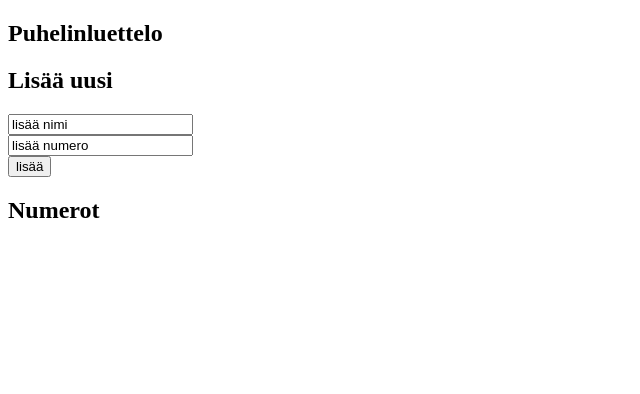
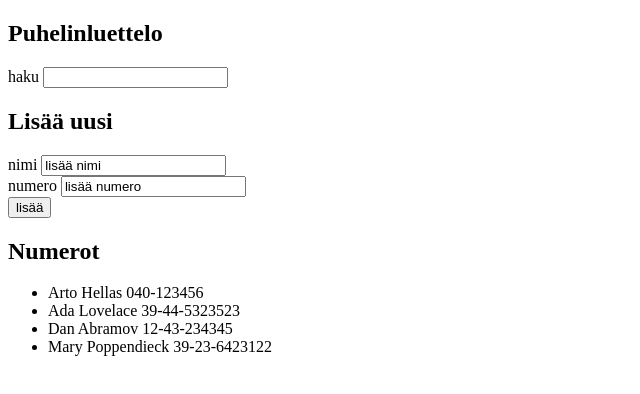
Before and after one commit to imlastrebor/FullStackOpen2019, a React (Create React App) app in the folder Osa2/puhelinluettelo/: page / in a window 1280 px wide. Shown: the top 394 px of the page, without its empty margins (0-640 px from the left). Built offline with nearby package versions, Linux system fonts and the light colour scheme; data requests are answered from the project's data file.

Commit message:
kohdat 2.9 ja 2.11 valmiina
Palasin tekemään kohdan 2.9

```diff
--- /dev/null
+++ b/Osa2/puhelinluettelo/db.json
@@ -0,0 +1,24 @@
+{
+  "persons": [
+    {
+      "name": "Arto Hellas",
+      "number": "040-123456",
+      "id": 1
+    },
+    {
+      "name": "Ada Lovelace",
+      "number": "39-44-5323523",
+      "id": 2
+    },
+    {
+      "name": "Dan Abramov",
+      "number": "12-43-234345",
+      "id": 3
+    },
+    {
+      "name": "Mary Poppendieck",
+      "number": "39-23-6423122",
+      "id": 4
+    }
+  ]
+}
--- a/Osa2/puhelinluettelo/src/App.js
+++ b/Osa2/puhelinluettelo/src/App.js
@@ -1,4 +1,5 @@
-import React, { useState } from "react";
+import React, { useState, useEffect } from "react";
+import axios from "axios";
 
 const Button = ({ text, mission }) => {
   return (
@@ -8,35 +9,111 @@ const Button = ({ text, mission }) => {
   );
 };
 
-const Input = ({ content, handle }) => {
+const Input = ({ field, content, handle }) => {
   return (
     <div>
-      <input value={content} onChange={handle} />
+      {field} <input value={content} onChange={handle} />
     </div>
   );
 };
+
+// const FilteredNames = props => {
+//   const result = props.nameSearch(props.uniqueNames, props.filter);
+//   return <li>{result}</li>;
+// };
+
+const Filter = props => {
+  return (
+    <>
+      <form>
+        <Input
+          field={props.fieldFilter}
+          content={props.contentFilter}
+          handle={props.handleFilter}
+        />
+      </form>
+      {/* <ul>
+        <FilteredNames
+          nameSearch={props.nameSearch}
+          uniqueNames={props.uniqueNames}
+          filter={props.filter}
+        />
+      </ul> */}
+    </>
+  );
+};
+
 const PersonForm = props => {
   return (
     <>
       <form>
-        <Input content={props.contentName} handle={props.handleName} />
-        <Input content={props.contentNumber} handle={props.handleNumber} />
+        <Input
+          field={props.fieldName}
+          content={props.contentName}
+          handle={props.handleName}
+        />
+        <Input
+          field={props.fieldNumber}
+          content={props.contentNumber}
+          handle={props.handleNumber}
+        />
         <Button text={props.text} mission={props.mission} />
       </form>
     </>
   );
 };
 
-const Persons = ({ personInfo }) => {
-  return <ul>{personInfo}</ul>;
+const PersonInfo = props => {
+  if (props.filter.length > 0) {
+    // const result = props.nameSearch(props.uniqueNames, props.filter);
+    const result = props.uniqueNames.filter(o =>
+      o.name.toLocaleLowerCase().includes(props.filter.toLocaleLowerCase())
+    );
+    return result.map(person => {
+      return (
+        <li key={person.id}>
+          {person.name} {person.number}
+        </li>
+      );
+    });
+  } else {
+    return props.unique.map(person => {
+      return (
+        <li key={person.id}>
+          {person.name} {person.number}
+        </li>
+      );
+    });
+  }
+};
+
+const Persons = props => {
+  return (
+    <ul>
+      <PersonInfo
+        unique={props.unique}
+        // nameSearch={props.nameSearch}
+        uniqueNames={props.uniqueNames}
+        filter={props.filter}
+      />
+    </ul>
+  );
 };
 
 const App = () => {
   const [persons, setPersons] = useState([]);
 
+  const [filter, setFilter] = useState("");
+
   const [newName, setNewName] = useState("lisää nimi");
 
   const [newNumber, setNewNumber] = useState("lisää numero");
+
+  useEffect(() => {
+    axios.get("http://localhost:3001/persons").then(response => {
+      setPersons(response.data);
+    });
+  }, []);
 
   const addInfo = e => {
     e.preventDefault();
@@ -46,11 +123,16 @@ const App = () => {
       id: persons.length + 1
     };
     setPersons(persons.concat(listObject));
+    setFilter("");
     setNewName("");
     setNewNumber("");
     if (persons.find(duplicate => duplicate.name === newName)) {
       alert(`${newName} on jo listalla`);
     }
+  };
+
+  const handleFilter = e => {
+    setFilter(e.target.value);
   };
 
   const handleNameChange = e => {
@@ -61,29 +143,51 @@ const App = () => {
     setNewNumber(e.target.value);
   };
 
-  let uniq = Array.from(new Set(persons.map(uniqArr => uniqArr.name))).map(
+  const unique = Array.from(new Set(persons.map(uniqArr => uniqArr.name))).map(
     name => {
       return persons.find(uniqArr => uniqArr.name === name);
     }
   );
 
-  const personInfo = uniq.map(person => {
-    return (
-      <li key={person.id}>
-        {person.name} {person.number}
-      </li>
-    );
+  const uniqueNames = unique.map(person => {
+    return person;
   });
+
+  // const nameSearch = (arr, string) => {
+  //   const search = arr.filter(o =>
+  //     o.toLocaleLowerCase().includes(string.toLocaleLowerCase())
+  //   );
+  //   return search;
+  // };
+  // console.log(nameSearch(uniqueNames, filter));
+
+  // const result = uniqueNames.filter(o =>
+  //   o.name.toLocaleLowerCase().includes(newName.toLocaleLowerCase())
+  // );
+  // console.log(
+  //   result.map(nimi => {
+  //     return nimi.name;
+  //   })
+  // );
 
   return (
     <div>
       <h2>Puhelinluettelo</h2>
 
+      <Filter
+        text="hae nimellä"
+        fieldFilter="haku"
+        contentFilter={filter}
+        handleFilter={handleFilter}
+      />
+
       <h2>Lisää uusi</h2>
 
       <PersonForm
+        fieldName="nimi"
         contentName={newName}
         handleName={handleNameChange}
+        fieldNumber="numero"
         contentNumber={newNumber}
         handleNumber={handleNumberChange}
         text="lisää"
@@ -91,9 +195,13 @@ const App = () => {
       />
 
       <h2>Numerot</h2>
-      <Persons personInfo={personInfo} />
+      <Persons
+        unique={unique}
+        // nameSearch={nameSearch}
+        uniqueNames={uniqueNames}
+        filter={filter}
+      />
     </div>
   );
 };
-
 export default App;
```
Also changed, not shown: Osa2/puhelinluettelo/package.json (+6 -1 lines), Osa2/puhelinluettelo/src/index.js (+4 -6 lines), 1 other file (tests, documents, lock files or other folders).
